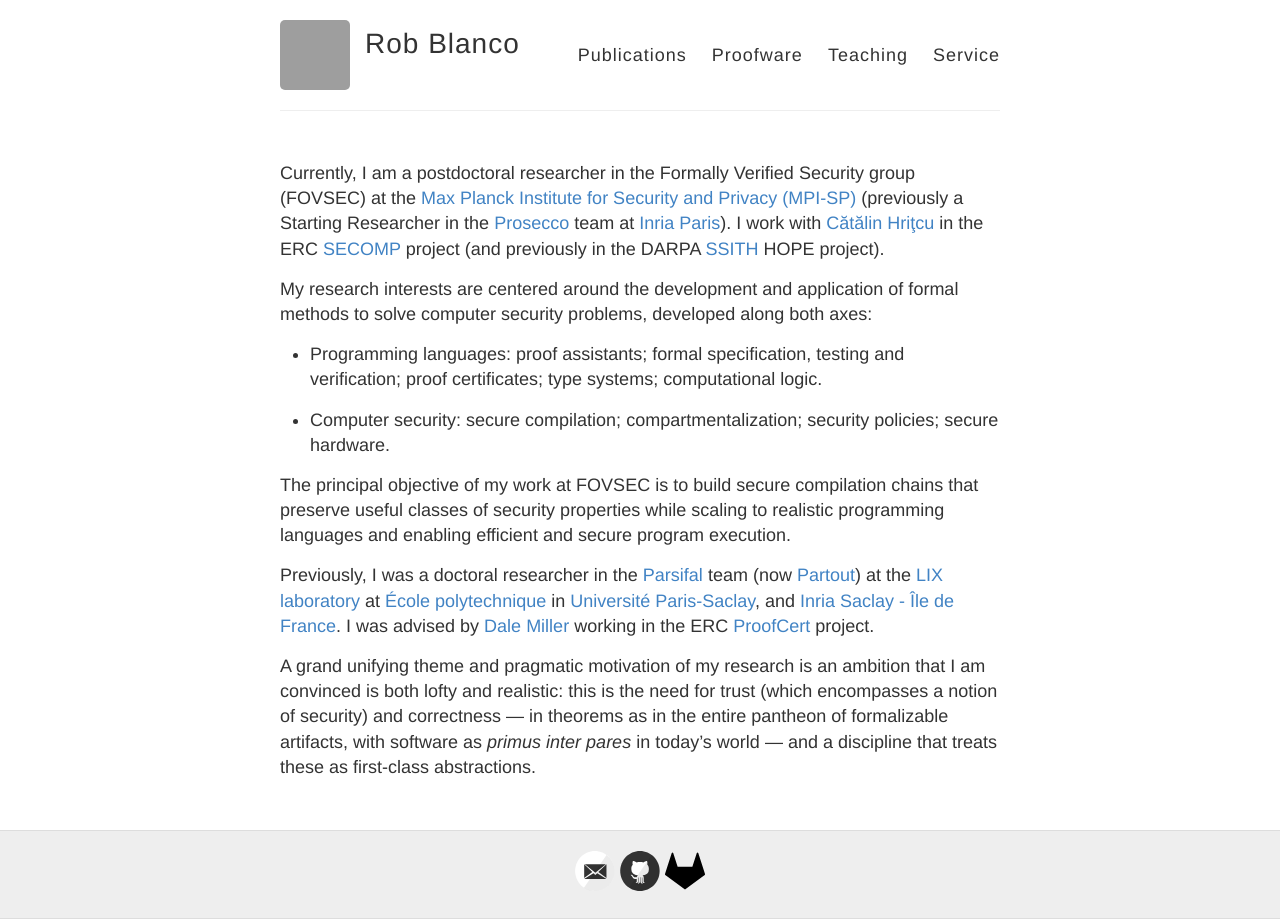
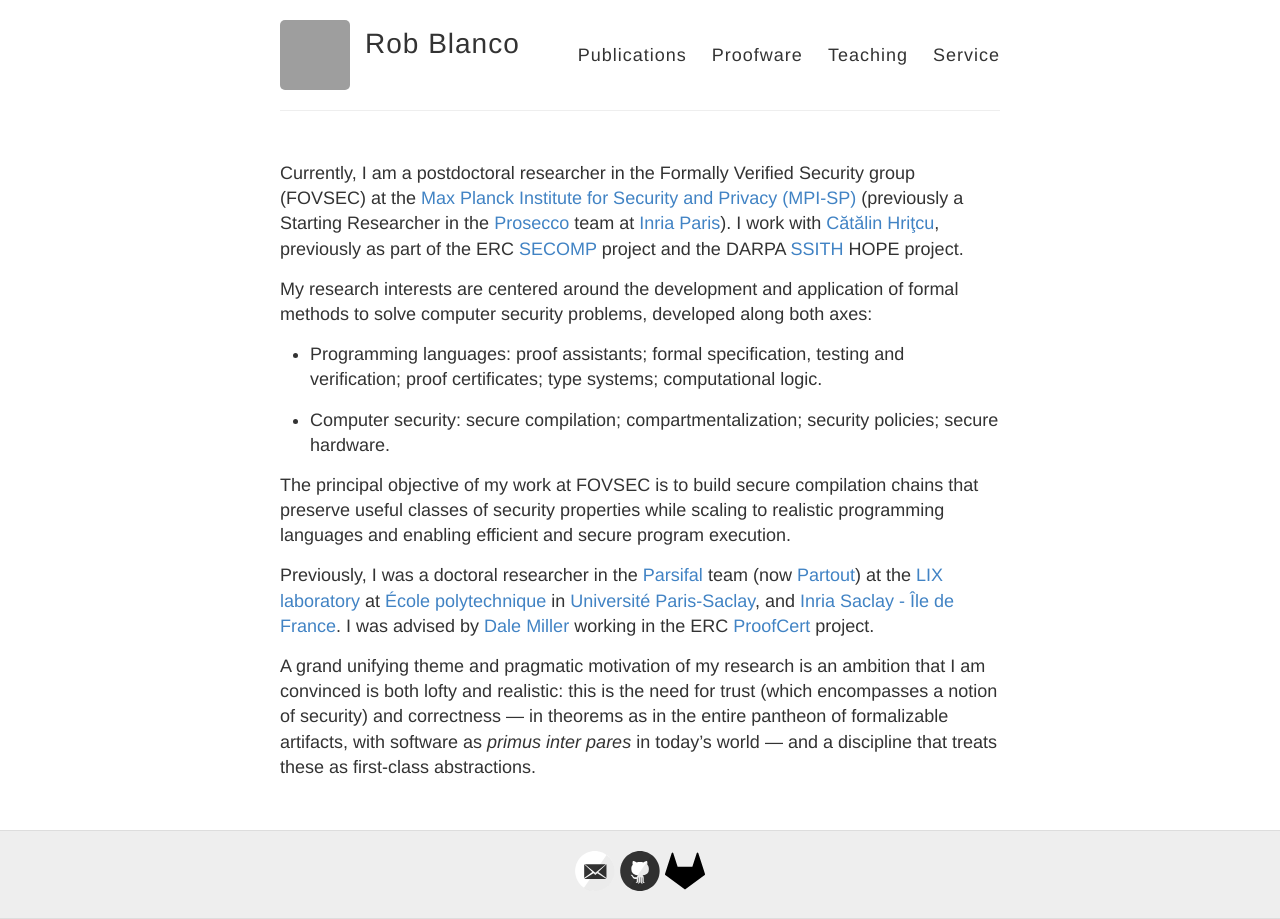
Before and after one commit to robblanco/robblanco.github.io, a Jekyll site: the page built from index.md, in a window 1280 px wide. Built offline with Jekyll 4.4.1, drawn with Linux system fonts in a browser that asks for light colours; grey boxes are pictures that could not be loaded.

Commit message:
Update project status

```diff
--- a/index.md
+++ b/index.md
@@ -8,9 +8,9 @@ at the [Max Planck Institute for Security and Privacy (MPI-SP)](https://www.mpi-
 (previously a Starting Researcher
 in the [Prosecco](http://prosecco.gforge.inria.fr/) team
 at [Inria Paris](https://www.inria.fr/en/centre/paris)).
-I work with [Cătălin Hriţcu](http://prosecco.gforge.inria.fr/personal/hritcu/)
-in the ERC [SECOMP](https://secure-compilation.github.io/) project
-(and previously in the DARPA [SSITH](https://www.darpa.mil/news-events/2017-04-10) HOPE project).
+I work with [Cătălin Hriţcu](http://prosecco.gforge.inria.fr/personal/hritcu/),
+previously as part of the ERC [SECOMP](https://secure-compilation.github.io/) project
+and the DARPA [SSITH](https://www.darpa.mil/news-events/2017-04-10) HOPE project.
 
 My research interests are centered around the development and application of
 formal methods to solve computer security problems, developed along both axes:
```
